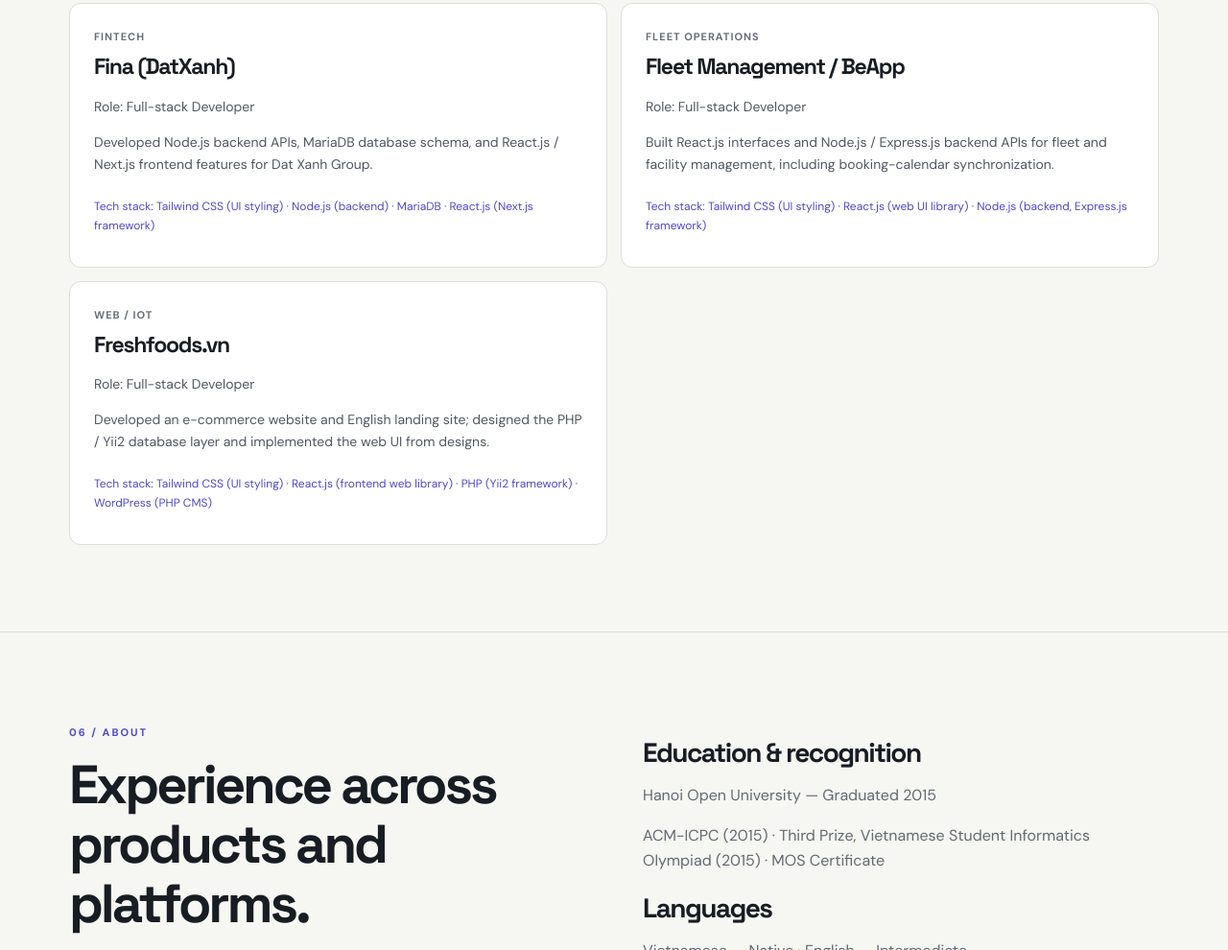
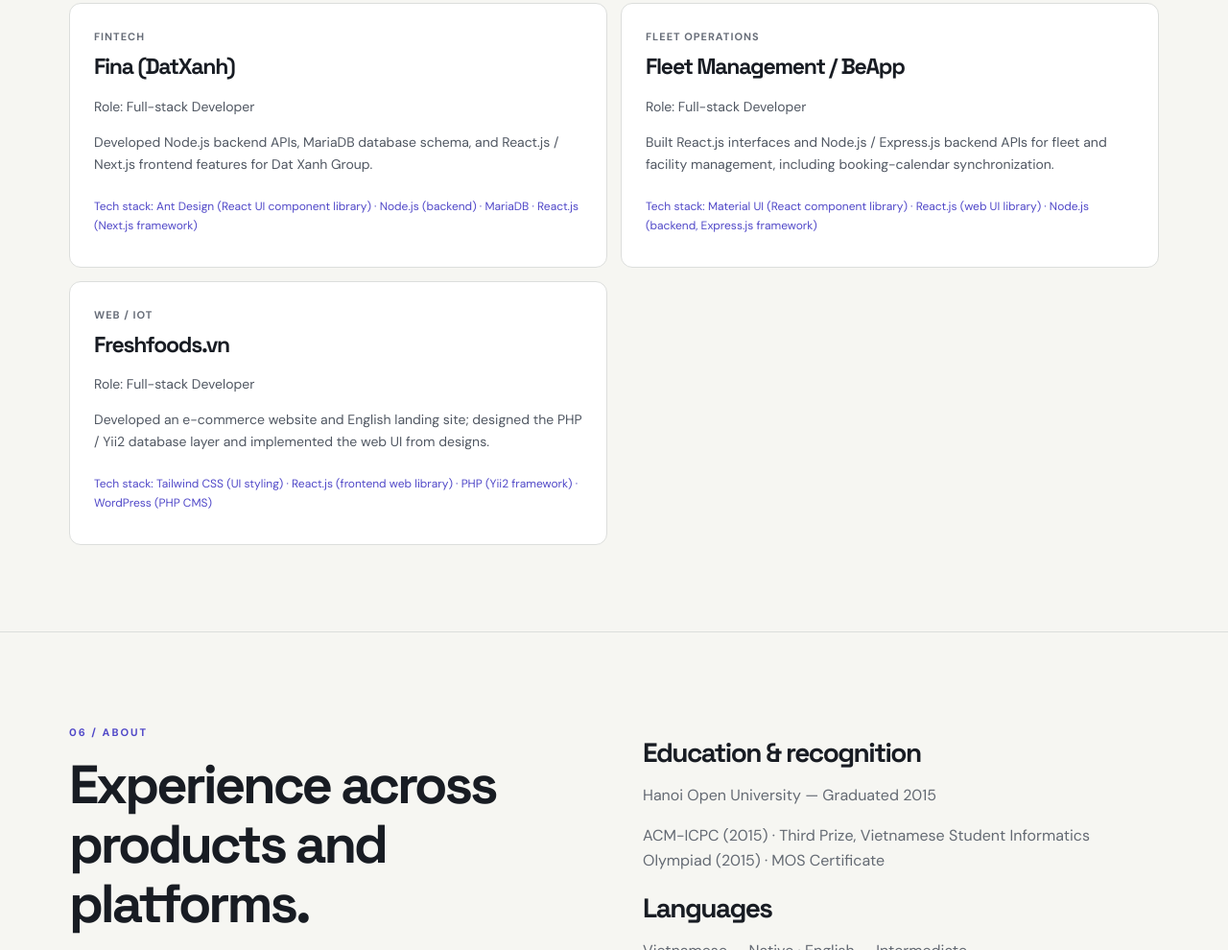
Before and after one commit to vuquangthinh/vuquangthinh.github.io, a plain HTML site: page index.html in a window 1280 px wide. Shown: the part 8521-9511 px from the top of the page at 96% size. Drawn offline with Linux system fonts and the light colour scheme.

Commit message:
Specify Material UI for Fleet and Ant Design for Fina

```diff
--- a/index.html
+++ b/index.html
@@ -18,8 +18,8 @@
 <article class="archive-card"><span class="archive-meta">AI Agent / Web3</span><h3>MAX AI Agent</h3><p class="role">Role: Full-stack Developer</p><p>Frontend and backend development, including wallet connector integration for Oraichain (ORAI) and Solana.</p><p class="stack">Tech stack: Tailwind CSS (UI styling) · React.js (frontend web library) · Python (FastAPI backend framework) · TEE server (Trusted Execution Environment) · Oraichain (ORAI) · Solana · Wallet connectors</p></article>
 <article class="archive-card"><span class="archive-meta">DeFi / Blockchain Lending</span><h3><a href="https://fringe.fi" target="_blank" rel="noopener noreferrer">Fringe Finance (Fringe.fi)</a></h3><p class="role">Role: Full-stack Developer</p><p>Decentralized lending and borrowing protocol enabling users to access liquidity using crypto assets as collateral.</p><p class="stack">Tech stack: Tailwind CSS (UI styling) · React.js (web UI library) · Solidity · Node.js (backend, JavaScript runtime)</p></article>
 <article class="archive-card"><span class="archive-meta">NFT / Web3</span><h3>H3ROVERSE</h3><p class="role">Role: Full-stack Developer</p><p>Implemented NFT and marketplace contracts, OpenSea listing scripts, and React.js interfaces from product designs; Node.js backend development.</p><p class="stack">Tech stack: Tailwind CSS (UI styling) · Node.js (backend) · Solidity · React.js (web UI library)</p></article>
-<article class="archive-card"><span class="archive-meta">Fintech</span><h3>Fina (DatXanh)</h3><p class="role">Role: Full-stack Developer</p><p>Developed Node.js backend APIs, MariaDB database schema, and React.js / Next.js frontend features for Dat Xanh Group.</p><p class="stack">Tech stack: Tailwind CSS (UI styling) · Node.js (backend) · MariaDB · React.js (Next.js framework)</p></article>
-<article class="archive-card"><span class="archive-meta">Fleet operations</span><h3>Fleet Management / BeApp</h3><p class="role">Role: Full-stack Developer</p><p>Built React.js interfaces and Node.js / Express.js backend APIs for fleet and facility management, including booking-calendar synchronization.</p><p class="stack">Tech stack: Tailwind CSS (UI styling) · React.js (web UI library) · Node.js (backend, Express.js framework)</p></article>
+<article class="archive-card"><span class="archive-meta">Fintech</span><h3>Fina (DatXanh)</h3><p class="role">Role: Full-stack Developer</p><p>Developed Node.js backend APIs, MariaDB database schema, and React.js / Next.js frontend features for Dat Xanh Group.</p><p class="stack">Tech stack: Ant Design (React UI component library) · Node.js (backend) · MariaDB · React.js (Next.js framework)</p></article>
+<article class="archive-card"><span class="archive-meta">Fleet operations</span><h3>Fleet Management / BeApp</h3><p class="role">Role: Full-stack Developer</p><p>Built React.js interfaces and Node.js / Express.js backend APIs for fleet and facility management, including booking-calendar synchronization.</p><p class="stack">Tech stack: Material UI (React component library) · React.js (web UI library) · Node.js (backend, Express.js framework)</p></article>
 <article class="archive-card"><span class="archive-meta">Web / IoT</span><h3>Freshfoods.vn</h3><p class="role">Role: Full-stack Developer</p><p>Developed an e-commerce website and English landing site; designed the PHP / Yii2 database layer and implemented the web UI from designs.</p><p class="stack">Tech stack: Tailwind CSS (UI styling) · React.js (frontend web library) · PHP (Yii2 framework) · WordPress (PHP CMS)</p></article>
 </div></div></section>
 <section id="about"><div class="wrap aboutgrid"><div><span class="kicker">06 / About</span><h2>Experience across products and platforms.</h2><p>My work spans production web platforms, healthcare revenue operations, financial analytics, blockchain protocols and cloud-native deployments.</p></div><div><h3>Education & recognition</h3><p>Hanoi Open University — Graduated 2015</p><p>ACM-ICPC (2015) · Third Prize, Vietnamese Student Informatics Olympiad (2015) · MOS Certificate</p><h3>Languages</h3><p>Vietnamese — Native · English — Intermediate</p></div></div></section>
```
Also changed, not shown: resume.html (+1 -1 lines), llms.txt, resume.txt, 1 other file.
